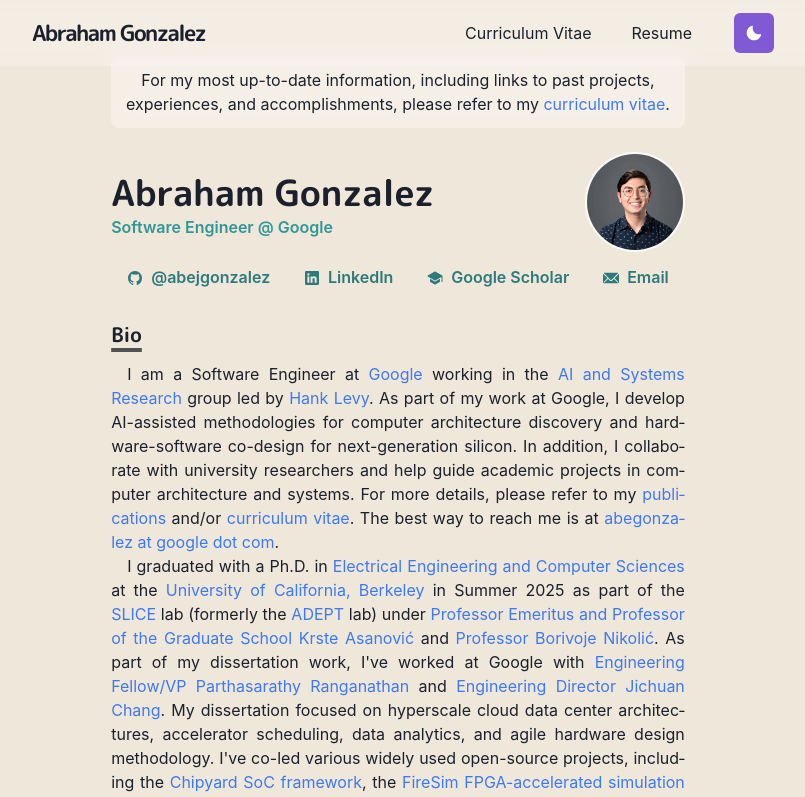
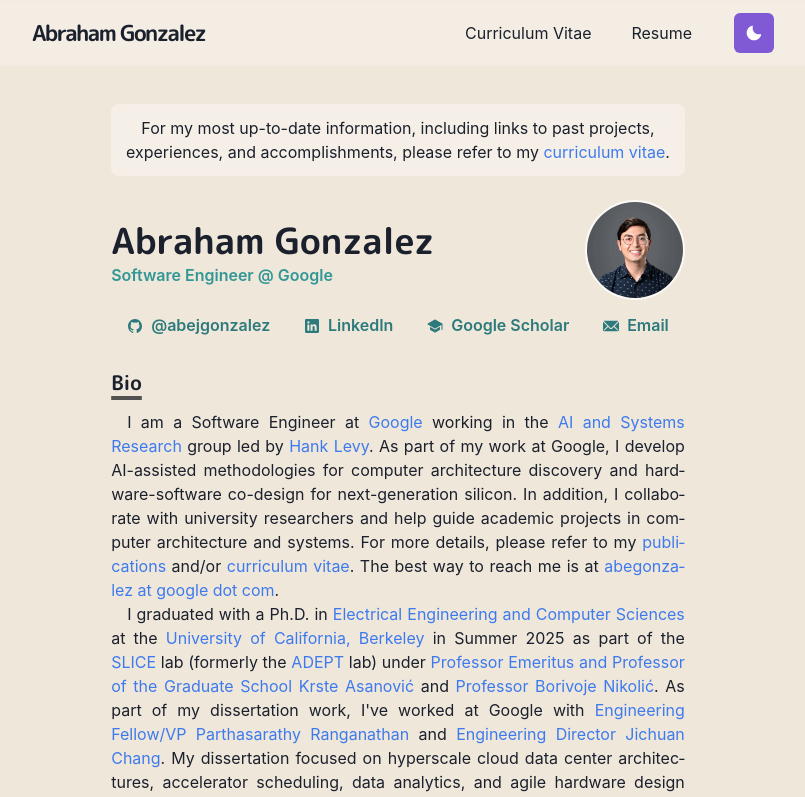
Before and after one commit to abejgonzalez/abejgonzalez.github.io, a Next.js app: page / in a window 1280 px wide. Shown: the top 797 px of the page, without its empty margins (242-1047 px from the left). Built offline with nearby package versions, Linux system fonts and the light colour scheme.

Commit message:
Restore homepage announcement spacing

```diff
--- a/pages/index.js
+++ b/pages/index.js
@@ -42,6 +42,13 @@
 const Home = () => (
   <Layout>
     <Container>
+      <Box
+        borderRadius="lg"
+        mb={6}
+        p={3}
+        textAlign="center"
+      />
+
       <Box
         borderRadius="lg"
         mb={6}
```
